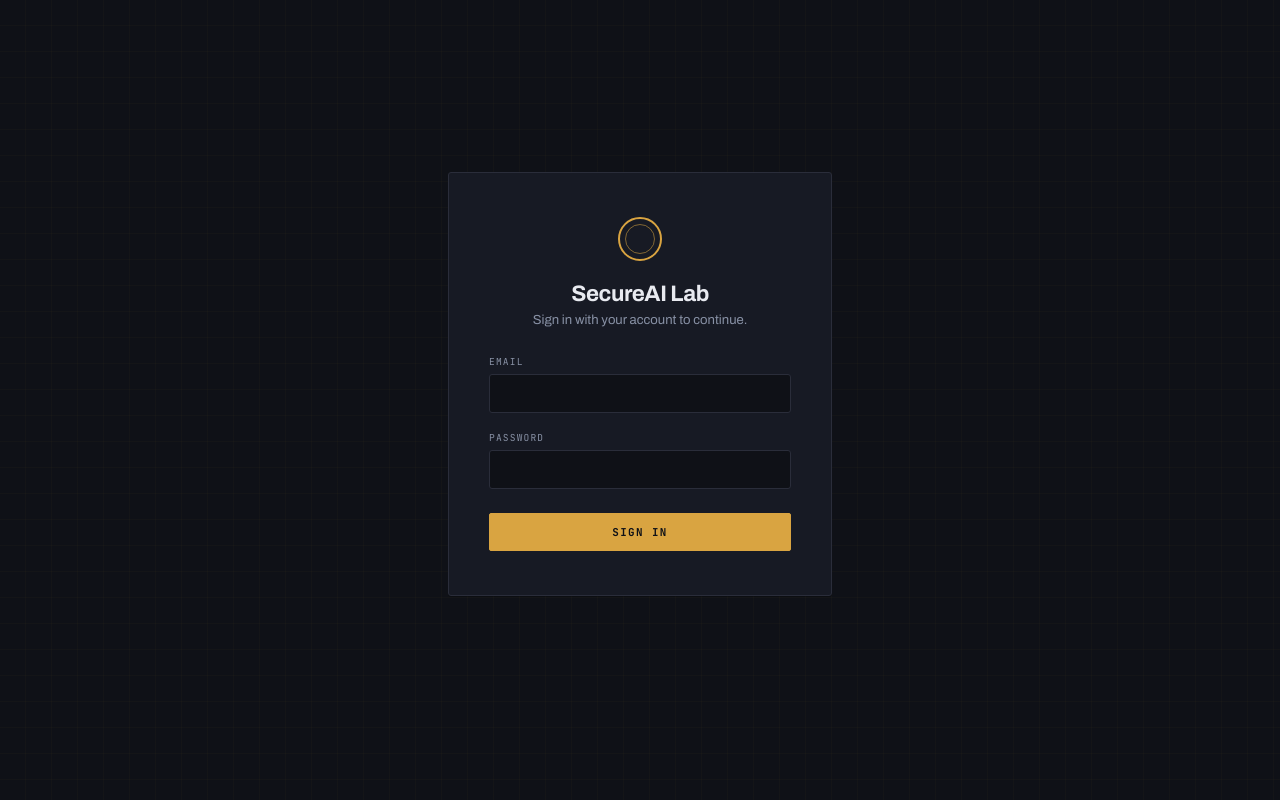
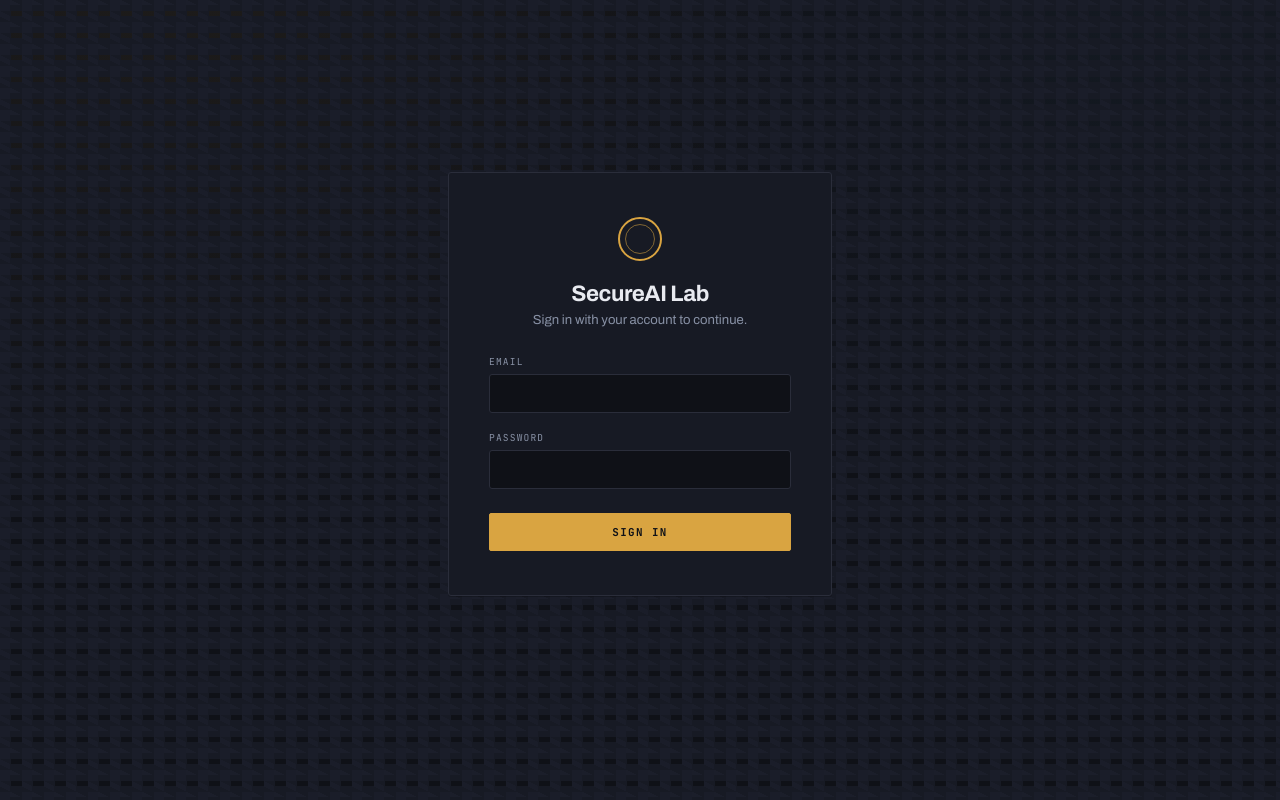
Before and after one commit to Bionic-Hacker/Secureai-lab, a React (Vite) app in the folder frontend/: page / in a window 1280 px wide. Built offline with nearby package versions, Linux system fonts and the light colour scheme.

Commit message:
feat: restyle background as woven carbon-fiber texture; add raised effect to sidebar nav items

```diff
--- a/frontend/src/styles.dark.css
+++ b/frontend/src/styles.dark.css
@@ -32,9 +32,17 @@ body {
   margin: 0;
   background-color: var(--paper);
   background-image:
-    linear-gradient(transparent 95%, rgba(217, 164, 65, 0.025) 95%),
-    linear-gradient(90deg, transparent 95%, rgba(217, 164, 65, 0.025) 95%);
-  background-size: 26px 26px;
+    linear-gradient(27deg, #171a24 5px, transparent 5px),
+    linear-gradient(207deg, #171a24 5px, transparent 5px),
+    linear-gradient(27deg, #171a24 5px, transparent 5px),
+    linear-gradient(207deg, #171a24 5px, transparent 5px),
+    linear-gradient(90deg, #1a1d29 10px, transparent 10px),
+    linear-gradient(#1b1e2a 25%, #171a24 25%, #171a24 50%, transparent 50%, transparent 75%, #171a24 75%, #171a24),
+    radial-gradient(circle at 15% -10%, rgba(217, 164, 65, 0.08) 0%, transparent 45%),
+    radial-gradient(circle at 90% 0%, rgba(95, 168, 211, 0.06) 0%, transparent 40%);
+  background-size: 22px 22px, 22px 22px, 22px 22px, 22px 22px, 22px 22px, 22px 22px, 100% 100%, 100% 100%;
+  background-position: 0 0, 0 0, 11px 11px, 11px 11px, 0 0, 0 0, 0 0, 0 0;
+  background-attachment: fixed;
   color: var(--ink);
   font-family: "Archivo", system-ui, sans-serif;
   -webkit-font-smoothing: antialiased;
@@ -558,22 +566,33 @@ code, .mono { font-family: "JetBrains Mono", ui-monospace, monospace; }
   align-items: center;
   gap: 0.65rem;
   padding: 0.65rem 0.7rem;
-  border-radius: 4px;
+  border-radius: 6px;
   border: none;
-  background: transparent;
+  background: rgba(255, 255, 255, 0.03);
   color: var(--slate);
   font-family: "Archivo", sans-serif;
   font-size: 0.88rem;
   font-weight: 500;
   text-align: left;
   cursor: pointer;
-  transition: background-color 120ms ease, color 120ms ease;
-}
-.sidebar__item:hover { background: var(--card-raised); color: var(--ink); }
+  box-shadow: 0 3px 8px rgba(0, 0, 0, 0.5), 0 1px 0 rgba(255, 255, 255, 0.05) inset;
+  transition: background-color 120ms ease, color 120ms ease, box-shadow 160ms ease, transform 160ms ease;
+}
+.sidebar__item:hover {
+  background: var(--card-raised);
+  color: var(--ink);
+  transform: translateY(-2px);
+  box-shadow: 0 8px 18px rgba(0, 0, 0, 0.55), 0 1px 0 rgba(255, 255, 255, 0.08) inset;
+}
 .sidebar__item--active {
-  background: rgba(217, 164, 65, 0.1);
+  background: rgba(217, 164, 65, 0.14);
   color: var(--stamp);
   font-weight: 600;
+  box-shadow: 0 3px 10px rgba(0, 0, 0, 0.5), 0 0 0 1px rgba(217, 164, 65, 0.3) inset, 0 0 16px rgba(217, 164, 65, 0.18);
+}
+.sidebar__item--active:hover {
+  transform: translateY(-2px);
+  box-shadow: 0 9px 20px rgba(0, 0, 0, 0.55), 0 0 0 1px rgba(217, 164, 65, 0.4) inset, 0 0 22px rgba(217, 164, 65, 0.26);
 }
 
 .main-area {
```
